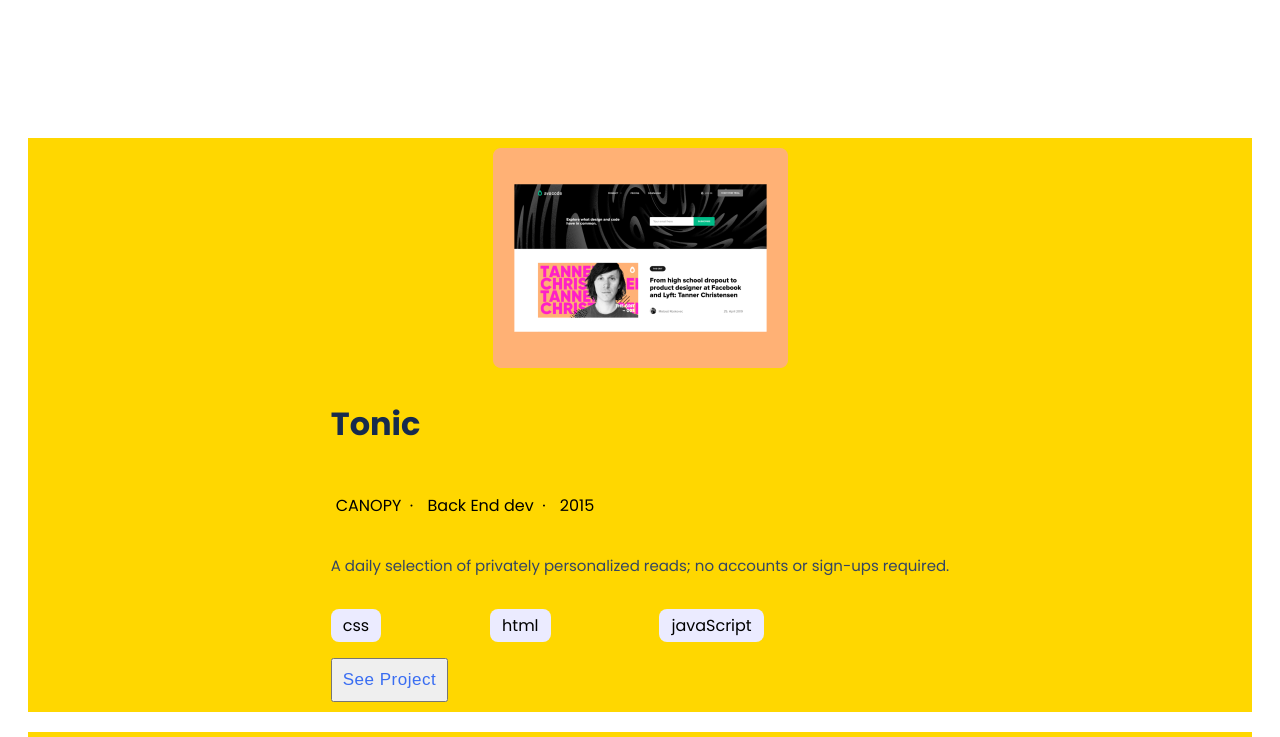
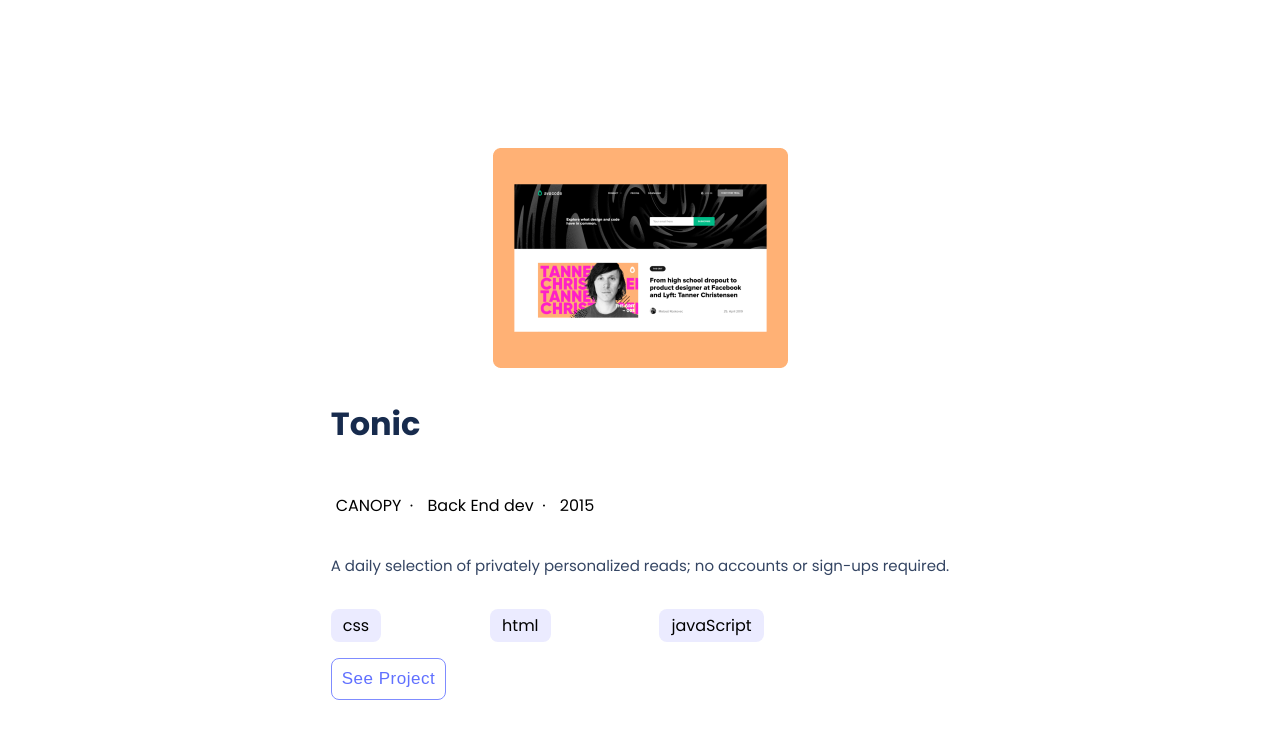
Before and after one commit to monicah79/Personal-portfolio, a website: page index.html in a window 1280 px wide. Shown: the part 680-1417 px from the top of the page. Drawn offline with Linux system fonts and the light colour scheme.

Commit message:
added new styling

```diff
--- a/style.css
+++ b/style.css
@@ -50,6 +50,7 @@ p.homepage-paragraph {
   font-size: 16px;
   line-height: 24px;
   color: #344563;
+
 }
 
 p.homepage-quote {
@@ -83,7 +84,7 @@ section.sub-grid-display {
   text-align: center;
   margin: 0 20px;
   padding: 10px;
-  background-color: gold;
+  background: #FFFFFF;
 }
 
 div.sub-card-details {
@@ -109,10 +110,10 @@ ul.sub-titles {
   display: flex;
   padding: 0;
 
-  /* justify-content: space-between; */
+
   list-style-type: none;
 
-  /* text-align:left; */
+
 }
 
 ul.sub-titles li {
@@ -135,6 +136,47 @@ p.sub-paragraph-page {
   line-height: 24px;
   color: #344563;
 }
+.sub-button {
+
+  color: #f4f5f7;
+
+  background: #E5E5E5;
+
+}
+
+.sub-button:hover {
+color: #FFFFFF;
+
+background: #E5E5E5;
+
+border: 1px solid #CED6DE;
+border-radius: 2px;
+
+}
+
+  .sub-button:enabled {
+  background: #FFFFFF;
+  border: 1px solid #7F8CFF;
+border-radius: 8px;
+
+  color: #6070FF;
+
+}
+
+.sub-button:active {
+  background: #2230D2;
+  border-radius: 8px;
+
+}
+
+.sub-button:disabled {
+  background: #E5E5E5;
+  font-size: 17px;
+  font-weight: bold;
+  line-height: 24px;
+  letter-spacing: 3%;
+  color: #5E6C84;
+  padding: 12px;}
 
 ul.sub-icons {
   display: flex;
@@ -198,7 +240,6 @@ div.sub-row {
   width: 600px;
   height: 24px;
 
-  /* font-family: 'Poppins'; */
   font-style: normal;
   font-weight: 500;
   font-size: 20px;
```
